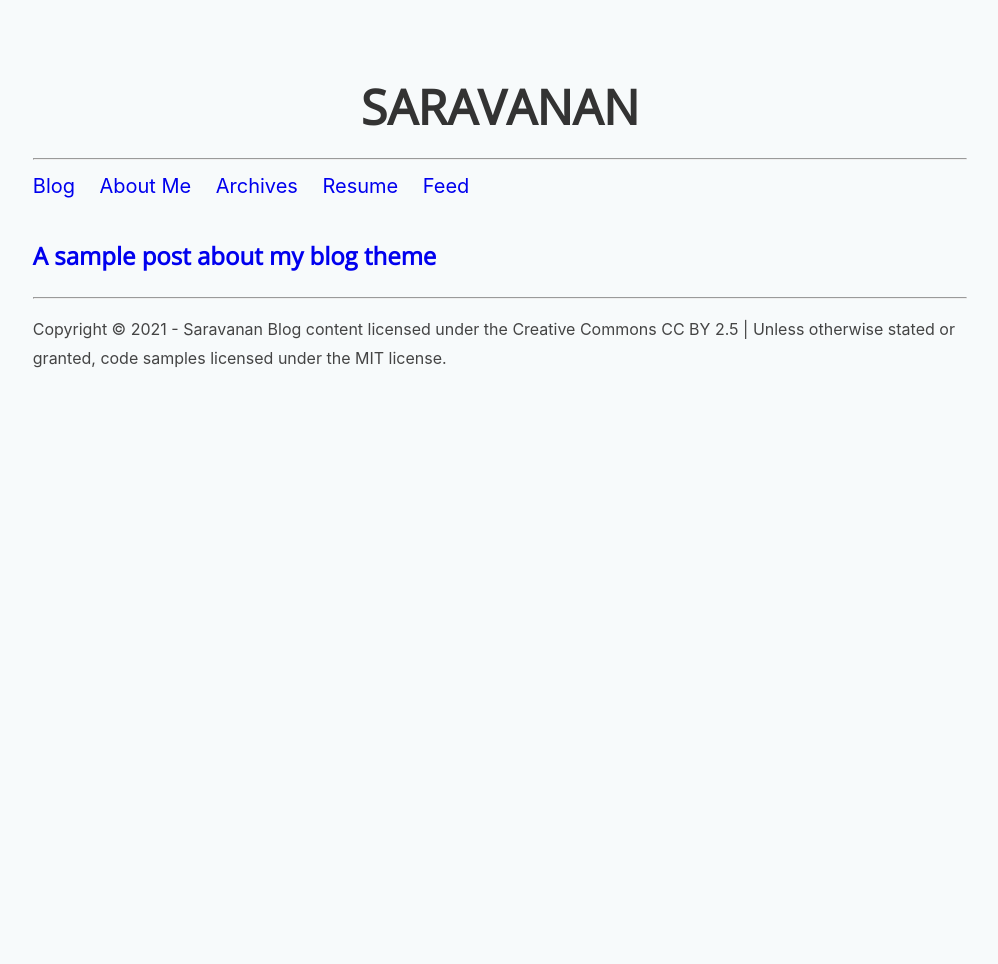
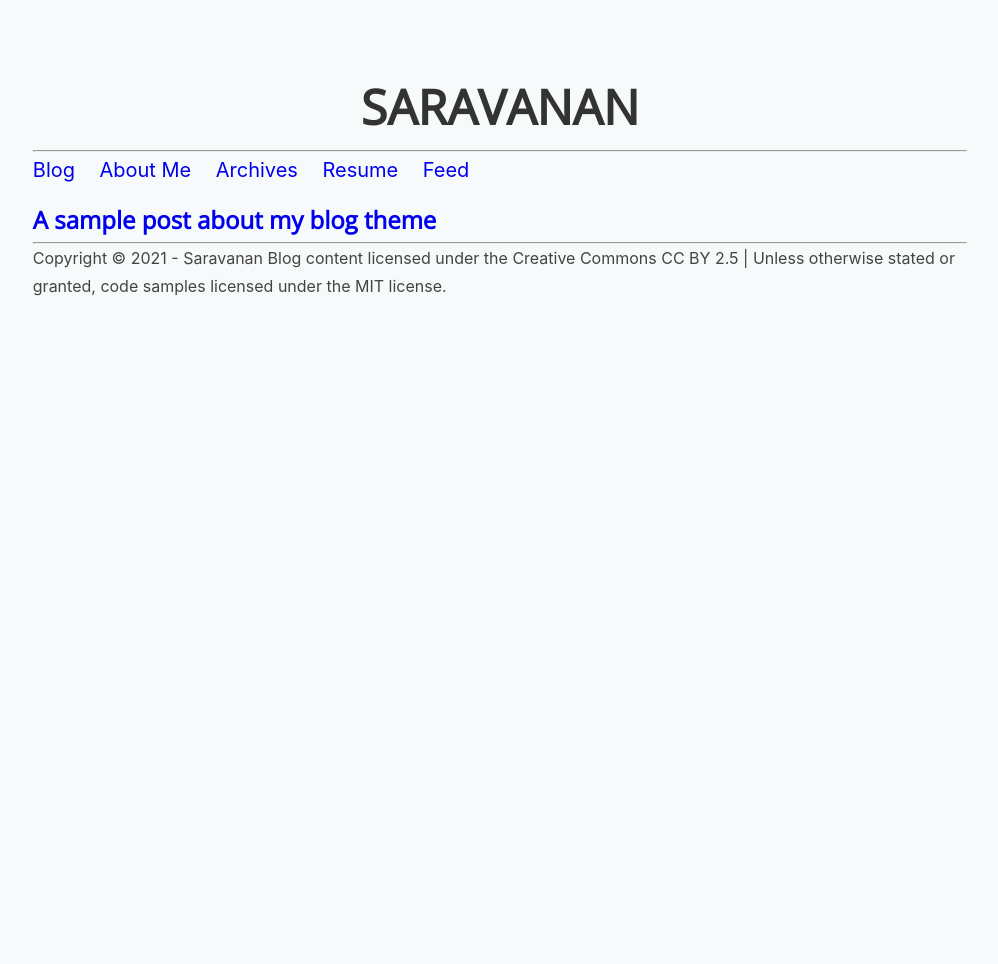
Before and after one commit to saravanaram/saravanaram.github.io, a Jekyll site: the page built from index.html, in a window 1280 px wide. Shown: the whole page, without its empty margins (140-1138 px from the left). Built offline with Jekyll 4.4.1, drawn with Linux system fonts in a browser that asks for light colours; the list of posts is cut into pages by our own code; before the commit the page ends 900 px from its top, so only the background shows below that.

Commit message:
Update default.html

```diff
--- a/_layouts/default.html
+++ b/_layouts/default.html
@@ -3,6 +3,7 @@
 <head>
     <meta charset="UTF-8">
     <meta name="viewport" content="width=device-width, initial-scale=1">
+    <link rel="stylesheet" href="{{"/assets/css/resume.css" | prepend: site.baseurl }}" />
     <link rel="stylesheet" href="{{"/assets/css/ebmfw.css" | prepend: site.baseurl }}" />
     <link rel="stylesheet" href="{{"/assets/css/prism.css" | prepend: site.baseurl }}" />
     <link href="https://fonts.googleapis.com/css?family=Open+Sans&display=swap" rel="stylesheet">
```
